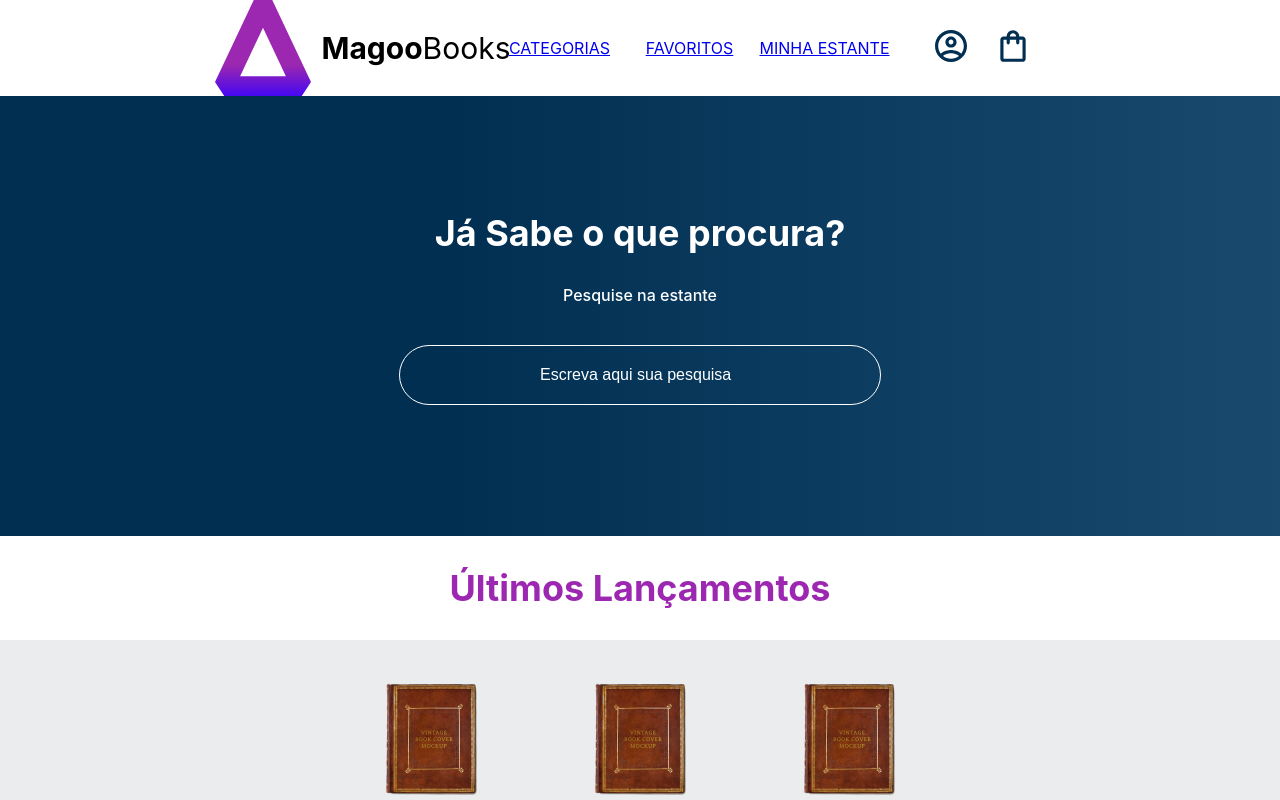
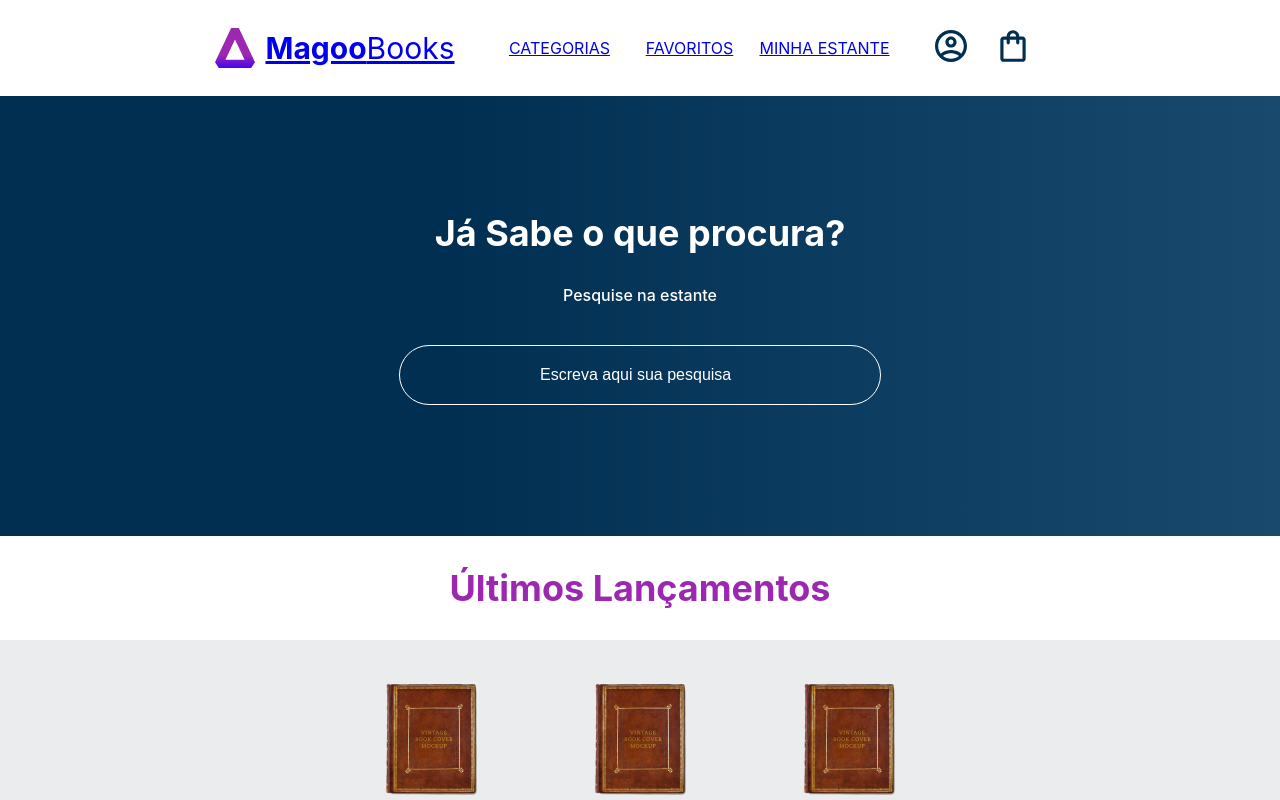
Before and after one commit to Kaiorc/magoo-books, a React (Vite) app: page / in a window 1280 px wide. Shown: the top 800 px of the page. Built offline with nearby package versions, Linux system fonts and the light colour scheme.

Commit message:
Header fixo em toda a navegação configurado

```diff
--- a/src/App.jsx
+++ b/src/App.jsx
@@ -1,8 +1,6 @@
-import Header from './components/Header'
 import Search from './components/Search'
 import NewReleases from './components/NewReleases'
 import styled from 'styled-components'
-
 
 const AppContainer = styled.div`
   width: 100vw;
@@ -13,7 +11,6 @@
 export default function App() {
   return (
     <AppContainer>
-      <Header />
       <Search />
       <NewReleases />
     </AppContainer>
--- a/src/components/Header/index.jsx
+++ b/src/components/Header/index.jsx
@@ -3,6 +3,7 @@
 import HeaderOptions from '../HeaderOptions'
 import HeaderIcons from '../HeaderIcons'
 import { styled } from "styled-components";
+import { Link } from "react-router-dom";
 
 const HeaderContainer = styled.header`
     background-color: #FFF;
@@ -13,7 +14,9 @@
 export default function Header() {
     return(
         <HeaderContainer>
-            <Logo />
+            <Link to="/">
+                <Logo />
+            </Link>
             <HeaderOptions />
             <HeaderIcons />
         </HeaderContainer>
--- a/src/index.jsx
+++ b/src/index.jsx
@@ -1,6 +1,7 @@
 import React from 'react'
 import ReactDOM from 'react-dom/client'
 import App from './App.jsx'
+import Header from './components/Header/index.jsx'
 import { createGlobalStyle } from 'styled-components'
 import { BrowserRouter, Routes, Route } from 'react-router-dom'
 
@@ -28,11 +29,11 @@
   <React.StrictMode>
     <GlobalStyle />
     <BrowserRouter>
+      <Header />
       <Routes>
         <Route path="/" element={<App />} />
         <Route path="/favoritos" element={<h1> Exemplo de rota dos Favoritos </h1>} />
       </Routes>
     </BrowserRouter>
-    {/* <App /> */}
   </React.StrictMode>,
 )
```
